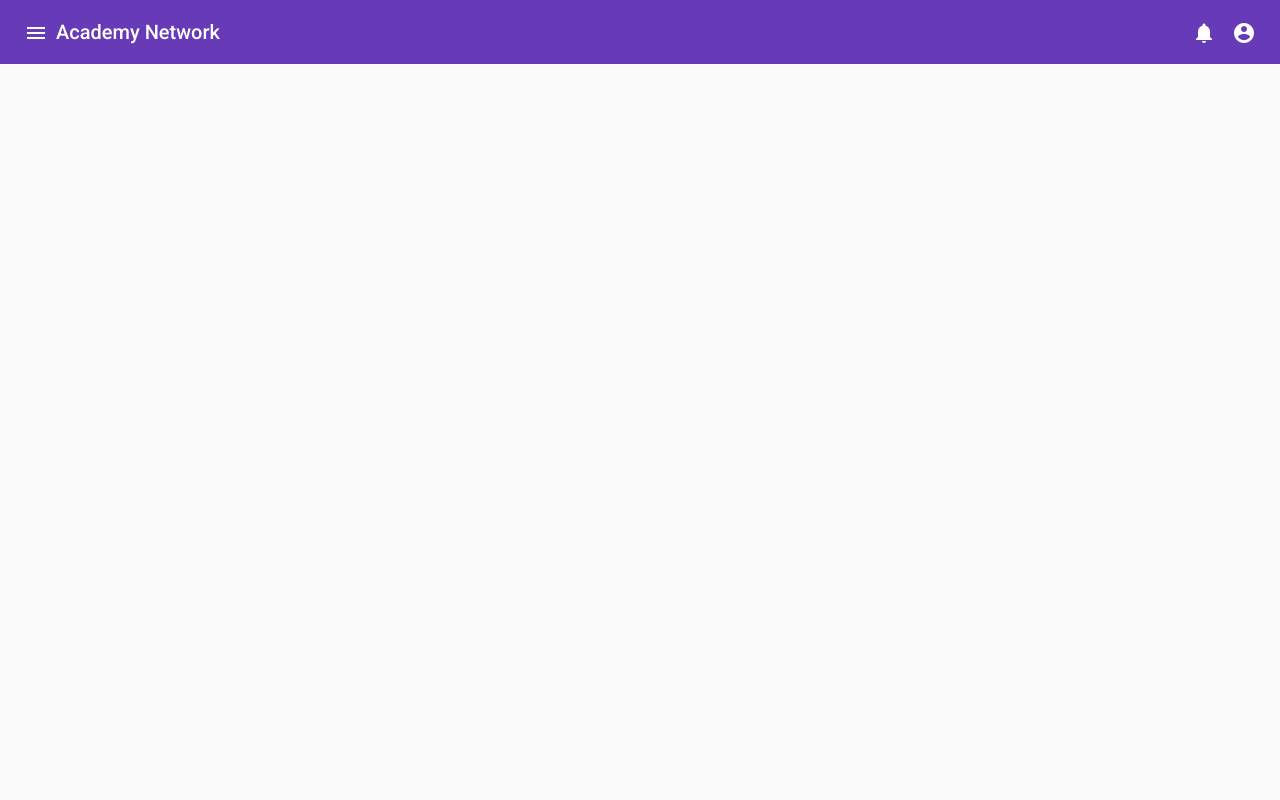
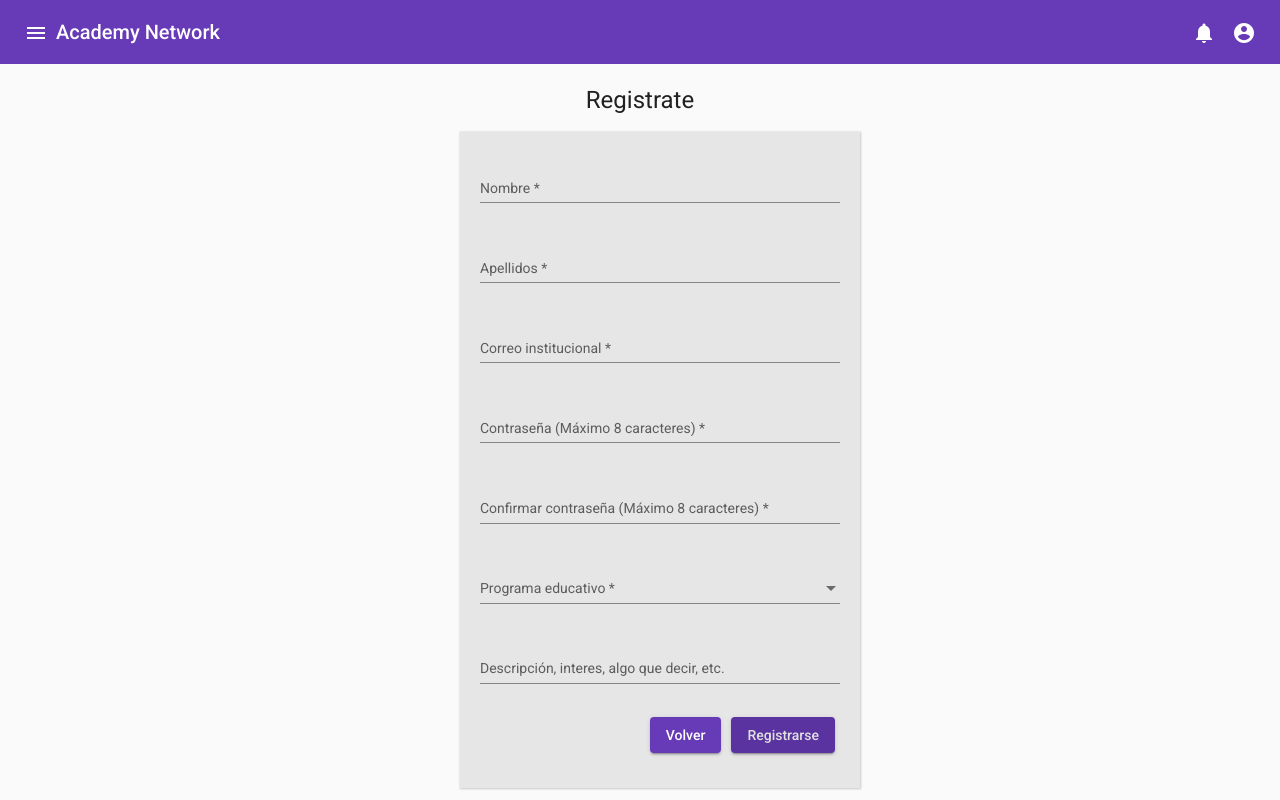
Before and after one commit to deltasoftmx/AcademicNetworkWebApp, an Angular app: page /sign-up in a window 1280 px wide. Before the commit this address led to /. Built offline with nearby package versions, Linux system fonts and the light colour scheme.

Commit message:
Avance del formulario de registro.

```diff
--- a/src/app/app-routing.module.ts
+++ b/src/app/app-routing.module.ts
@@ -1,11 +1,13 @@
 import { NgModule } from '@angular/core';
 import { Routes, RouterModule } from '@angular/router';
 import { LoginComponent } from './modules/views/login/login.component';
+import { SignUpComponent } from './modules/views/sign-up/sign-up.component';
 
 
 const routes: Routes = [
   { path: '', redirectTo: 'login', pathMatch: 'full' },
-  { path: 'login', component: LoginComponent }
+  { path: 'login', component: LoginComponent },
+  { path: 'sign-up', component: SignUpComponent }
 ];
 
 @NgModule({
--- a/src/app/modules/app-components/single-field-form-n2options/single-field-form-n2options.component.html
+++ b/src/app/modules/app-components/single-field-form-n2options/single-field-form-n2options.component.html
@@ -1,6 +1,6 @@
 
 <div class="custom-container global-shadow global-container-bg-color">
-  <form >
+  <form>
     <div class="custom-sub-container">
       <mat-form-field appearance="standard" class="custom-field">
         <mat-label>{{label}}</mat-label>
--- a/src/app/modules/material/material.module.ts
+++ b/src/app/modules/material/material.module.ts
@@ -7,6 +7,7 @@ import { MatFormFieldModule } from '@angular/material/form-field';
 import { MatInputModule } from '@angular/material/input';
 import { MatMenuModule } from '@angular/material/menu';
 import { MatCardModule } from '@angular/material/card';
+import {MatSelectModule} from '@angular/material/select';
 
 let modules = [
   MatToolbarModule,
@@ -16,7 +17,8 @@ let modules = [
   MatFormFieldModule,
   MatInputModule,
   MatMenuModule,
-  MatCardModule
+  MatCardModule,
+  MatSelectModule
 ]
 
 
--- a/src/app/modules/views/login/login.component.html
+++ b/src/app/modules/views/login/login.component.html
@@ -11,7 +11,7 @@
       type="text"
       required="true"
       forward-btn="right"
-      (btn-pressed)="catch_user($event)"
+      (btn-pressed)="catch_user($event); showSignUp($event)"
       error-msg="Parece que has olvidado poner tu usuario.">
       </app-single-field-form-n2options>
     </div>
--- a/src/app/modules/views/login/login.component.ts
+++ b/src/app/modules/views/login/login.component.ts
@@ -1,5 +1,6 @@
 import { Component, OnInit } from '@angular/core';
 import { SessionService } from '../../../services/session.service';
+import { Router } from '@angular/router';
 
 @Component({
   selector: 'app-login',
@@ -10,11 +11,20 @@ export class LoginComponent implements OnInit {
 
   constructor(
     private session: SessionService,
+    private router: Router
   ) { }
 
   ngOnInit(): void {
     this.set_form_visibility('passwd', 'hide');
     this.set_form_visibility('username', 'show');
+  }
+
+  //Si el usuario presiona el boton de registrar
+  //lo manda al formulario correspondiente.
+  showSignUp(user_form_data) {
+    if(user_form_data.btn == 'left') {
+      this.router.navigate(['/sign-up']);
+    }
   }
 
   catch_user(user_form_data) {
--- /dev/null
+++ b/src/app/modules/views/sign-up/sign-up.component.css
@@ -0,0 +1,28 @@
+.container {
+  position: absolute;
+  bottom: 0;
+  top: 0;
+  right: 0;
+  left: 0;
+}
+
+.custom-container {
+  box-sizing: border-box;
+  padding: 20px;
+  width: 400px;
+  margin: auto;
+}
+
+.custom-field {
+  width: 100%;
+}
+
+.custom-sub-container {
+  margin-bottom: 10px;
+}
+
+@media(max-width: 500px) {
+  .custom-container {
+    width: 100%;
+  }
+}
--- /dev/null
+++ b/src/app/modules/views/sign-up/sign-up.component.html
@@ -0,0 +1,66 @@
+<div class="container global-flex-centering-container">
+  <div class="custom-container">
+    <h1 class="global-main-title ">Registrate</h1>
+    <div class="custom-container global-shadow global-container-bg-color">
+      <form>
+
+        <div class="custom-sub-container">
+          <mat-form-field appearance="standard" class="custom-field">
+            <mat-label>Nombre</mat-label>
+            <input matInput name="name" [(ngModel)]="student.name" required="true">
+          </mat-form-field>
+        </div>
+
+        <div class="custom-sub-container">
+          <mat-form-field appearance="standard" class="custom-field">
+            <mat-label>Apellidos</mat-label>
+            <input matInput name="surnames" [(ngModel)]="student.surnames" required="true">
+          </mat-form-field>
+        </div>
+
+        <div class="custom-sub-container">
+          <mat-form-field appearance="standard" class="custom-field">
+            <mat-label>Correo institucional</mat-label>
+            <input matInput name="email" [(ngModel)]="student.email" required="true">
+          </mat-form-field>
+        </div>
+
+        <div class="custom-sub-container">
+          <mat-form-field appearance="standard" class="custom-field">
+            <mat-label>Contraseña (Máximo 8 caracteres)</mat-label>
+            <input type="password" maxlength="8" matInput name="password" [(ngModel)]="student.password" required="true">
+          </mat-form-field>
+        </div>
+
+        <div class="custom-sub-container">
+          <mat-form-field appearance="standard" class="custom-field">
+            <mat-label>Confirmar contraseña (Máximo 8 caracteres)</mat-label>
+            <input type="password" maxlength="8" matInput name="passwordConfirmation" [(ngModel)]="student.passwordConfirmation" required="true">
+          </mat-form-field>
+        </div>
+
+        <div class="custom-sub-container">
+          <mat-form-field appearance="standard" class="custom-field">
+            <mat-label>Programa educativo</mat-label>
+            <mat-select name="career" [(ngModel)]="student.career" required="true">
+              <mat-option *ngFor="let career of careers" [value]="career.name"> {{ career.name }} </mat-option>
+            </mat-select>
+          </mat-form-field>
+        </div>
+
+        <div class="custom-sub-container">
+          <mat-form-field appearance="standard" class="custom-field">
+            <mat-label>Descripción, interes, algo que decir, etc.</mat-label>
+            <input name="description" matInput [(ngModel)]="student.description">
+          </mat-form-field>
+        </div>
+
+        <div class="custom-sub-container global-btn-right">
+          <button mat-raised-button color="primary"(click)="onClick($event)">Volver</button>
+          <button mat-raised-button color="primary" autofocus="true" (click)="onClick($event)">Registrarse</button>
+        </div>
+
+      </form>
+    </div>
+  </div>
+</div>
--- /dev/null
+++ b/src/app/modules/views/sign-up/sign-up.component.ts
@@ -0,0 +1,95 @@
+import { Component, OnInit } from '@angular/core';
+import { Student, Career } from '../../interfaces/student.model';
+import { SignUpService } from '../../../services/sign-up.service';
+import { Router } from '@angular/router';
+import swal from 'sweetalert2';
+
+@Component({
+  selector: 'app-sign-up',
+  templateUrl: './sign-up.component.html',
+  styleUrls: ['./sign-up.component.css']
+})
+export class SignUpComponent implements OnInit {
+
+  public student: Student;
+  public careers: Career[];
+
+  constructor(private signUpService: SignUpService, private router: Router) {
+    this.careers = signUpService.getCareers();
+    this.student = signUpService.newStudent();
+  }
+
+  ngOnInit(): void {
+  }
+
+  //Métodos.
+  onClick(event) {
+    event.preventDefault();
+
+    if(event.explicitOriginalTarget.textContent == 'Registrarse' || event.explicitOriginalTarget.textContent == '') {
+
+      for(let propertie in this.student) {
+
+        let value = this.removeWhiteSpace(this.student[propertie]);
+
+        //Si algun campo que no sea descripción está vacío
+        //se le manda un mensaje de error.
+        if(propertie != 'description' && value === '') {
+          //Muestra una alerta de error al usuario.
+          //Descripción de las propiedades del objeto como parámetro:
+          //1. icon = agrega un icono (success, error, warning, info y question)
+          //2. title = título de la alerta.
+          //3. text = descripción del mensaje/alerta.
+          //4. footer = footer de la alerta.
+          swal.fire({
+            icon: 'error',
+            title: '<strong> Error </strong>',
+            text: 'No puedes dejar en blanco los campos con *'
+          });
+          return;
+        }
+      }
+
+      //Agrega al nuevo estudiante (simulado :v).
+      this.signUpService.addNewStudent(this.student);
+      console.log(this.signUpService.getStudents());
+      this.student = this.signUpService.newStudent();
+
+      this.successMsg();
+
+    } else if(event.explicitOriginalTarget.textContent == 'Volver') {
+      this.goBack();
+    }
+
+  }
+
+
+  //Mostrando mensaje que el registro
+  //ha sido éxitoso.
+  successMsg() {
+    swal.fire({
+      icon: 'success',
+      title: '<strong> Correcto </strong>',
+      text: 'Has sido registrado correctamente'
+    });
+    setTimeout(() => {
+      this.router.navigate(['/login']);
+    }, 1000);
+  }
+
+  //Se quitan los espacios en blanco
+  //para validarlos.
+  removeWhiteSpace(str) {
+    let value = str.toString();
+    let newValue = value.replace(/ /g, '');
+    return newValue;
+  }
+
+   //Regresa al inicio de sesión.
+   goBack() {
+    this.router.navigate(['/login']);
+  }
+
+
+
+}
--- /dev/null
+++ b/src/app/services/sign-up.service.ts
@@ -0,0 +1,69 @@
+import { Injectable } from '@angular/core';
+import { Student, Career } from '../modules/interfaces/student.model';
+
+@Injectable({
+  providedIn: 'root'
+})
+export class SignUpService {
+
+  public students: Student[];
+  public careers: Career[];
+
+  constructor() {
+    this.careers =
+    [
+      {
+        id: 0,
+        name: 'Ingeniería en Desarrollo de Software'
+      },
+
+      {
+        id: 1,
+        name: 'Licenciatura en Administración'
+      },
+
+      {
+        id: 2,
+        name: 'Licenciatura en Diseño Gráfico'
+      },
+
+      {
+        id: 3,
+        name: 'Licenciatura en Nutrición'
+      },
+
+      {
+        id: 4,
+        name: 'Licenciatura en Negocios Internacionales'
+      }
+    ];
+
+    this.students = [];
+  }
+
+  //Métodos.
+  getCareers() {
+    return this.careers;
+  }
+
+  getStudents() {
+    return this.students;
+  }
+
+  newStudent() {
+    return {
+      id: this.students.length,
+      name: '',
+      surnames: '',
+      email: '',
+      password: '',
+      passwordConfirmation: '',
+      career: '',
+      description: ''
+    }
+  }
+
+  addNewStudent(student: Student) {
+    this.students.push(student);
+  }
+}
```
Also changed, not shown: src/app/modules/interfaces/student.model.ts (added, +15 -0 lines), src/app/modules/views/views.module.ts (+9 -2 lines), 2 other files (tests, documents, lock files or other folders).
